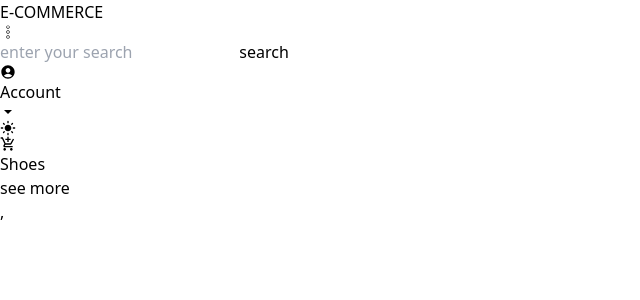
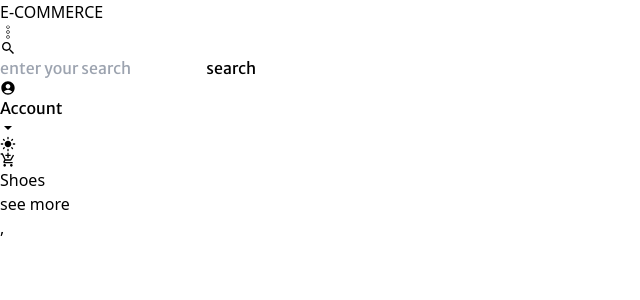
Before and after one commit to Vinderruck/E-commerce, a React (Vite) app in the folder sale/: page / in a window 1280 px wide. Shown: the top 300 px of the page, without its empty margins (0-640 px from the left). Built offline with nearby package versions, Linux system fonts and the light colour scheme.

Commit message:
Search button

```diff
--- a/sale/src/Components/Navbar.jsx
+++ b/sale/src/Components/Navbar.jsx
@@ -2,10 +2,9 @@ import React,{useState,useContext} from 'react'
 import { CiMenuKebab } from "react-icons/ci";
 import { MdAddShoppingCart ,MdLightMode,MdAccountCircle,} from "react-icons/md";
 
-import { IoMdArrowDropdown } from "react-icons/io";
+import { IoMdArrowDropdown,IoMdSearch } from "react-icons/io";
+import { Appcontext } from '../Global/Global';
 
-import { Appcontext } from '../Global/Global';
-import {  } from "react-icons/md";
 
 
 
@@ -24,25 +23,27 @@ const Navbar = () => {
         <div className="flex justify-center items-center bg-slate-200 w-full text-center">
         <h1 className="p-3 font-bold text-[20px] text-black heading">E-COMMERCE</h1></div>
 
-   <div className="flex justify-between items-center shadow-black shadow-md border w-full">
+   <div className="flex justify-between items-center shadow-black shadow-md border rounded w-full">
    <div className="flex justify-center items-center bg-slate-200 hover:bg-white shadow-md ml-6 rounded w-[30px] h-[30px] r-0">
     <CiMenuKebab  className="p-1 w-full h-full"/></div>
+    <div  className="flex justify-center items-center sm:hidden bg-slate-200 hover:bg-white shadow-md mr-6 rounded w-[30px] h-[30px]">
+       <IoMdSearch/></div>
    <div className="sm:flex flex-1 justify-center items-center hidden m-4 w-1/2">
-    <input type="text" placeholder="enter your search " className="items-center border-x-slate-100 bg-slate-100 hover:bg-white shadow-md m-1 border rounded w-1/2 text-black text-center"/>
-  &nbsp; <button className="items-center border-slate-300 bg-slate-200 hover:bg-white shadow-md p-1 border rounded w-3/10 text-center">search</button>
+    <input type="text" placeholder="enter your search " className="items-center border-x-slate-100 bg-slate-100 hover:bg-white shadow-md m-1 border rounded w-1/2 text-[16px] text-black text-center paragraph"/>
+  &nbsp; <button className="items-center border-slate-300 bg-slate-200 hover:bg-white shadow-md p-1 border rounded w-3/10 text-[16px] text-center paragraph">search</button>
 
  </div>
  <div className="flex justify-center items-center w-auto">
  <div  className="sm:flex justify-center items-center hidden bg-slate-100 shadow-md mr-1 p-1 rounded">
 <MdAccountCircle className="m-1"/>
- <p className="sm:flex hidden">Account</p>
+ <p className="sm:flex hidden text-[16px] paragraph">Account</p>
  </div>
  <div onClick={()=>setSign(!Sign)}className="flex justify-center items-center bg-slate-200 hover:bg-white shadow-md mr-6 rounded w-[30px] h-[30px]">
   < IoMdArrowDropdown/>
    {Sign &&(
     <div className="z-4 fixed flex justify-between items-center bg-blue-200 bg-opacity-90 shadow-black shadow-md backdrop-blur-md border rounded-md w-[10rem] h-[auto] sign">
-    <div className="p-2"><button className="items-center border-slate-300 bg-slate-200 hover:bg-white shadow-md p-1 border rounded w-3/10 text-center">sign in</button></div>
-    <div className="p-2"><button className="items-center border-slate-300 bg-slate-200 hover:bg-white shadow-md p-1 border rounded w-3/10 text-center">sign up</button></div>
+    <div className="p-2"><button className="items-center border-slate-300 bg-slate-200 hover:bg-white shadow-md p-1 border rounded w-3/10 text-[16px] text-center paragraph">sign in</button></div>
+    <div className="p-2"><button className="items-center border-slate-300 bg-slate-200 hover:bg-white shadow-md p-1 border rounded w-3/10 text-[16px] text-center paragraph">sign up</button></div>
     </div>
    )}
  </div></div>
--- a/sale/src/index.css
+++ b/sale/src/index.css
@@ -1,3 +1,5 @@
+
+@import url('https://fonts.googleapis.com/css2?family=Merriweather+Sans:ital,wght@0,300..800;1,300..800&display=swap');
 
 
 
@@ -22,3 +24,9 @@
  .sign{
   margin-right:1rem;
 margin-top:8rem }
+
+ .paragraph{
+  font-family: "Merriweather Sans", sans-serif;
+
+
+}
```
